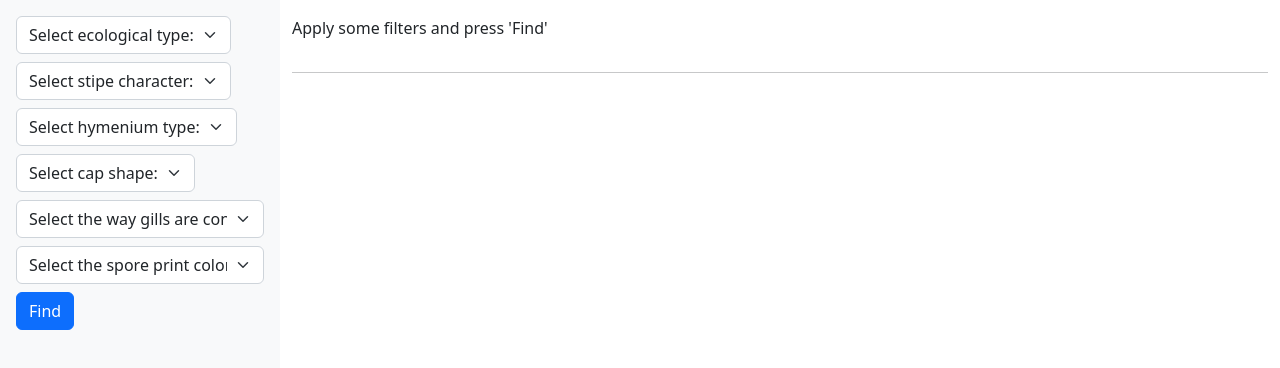
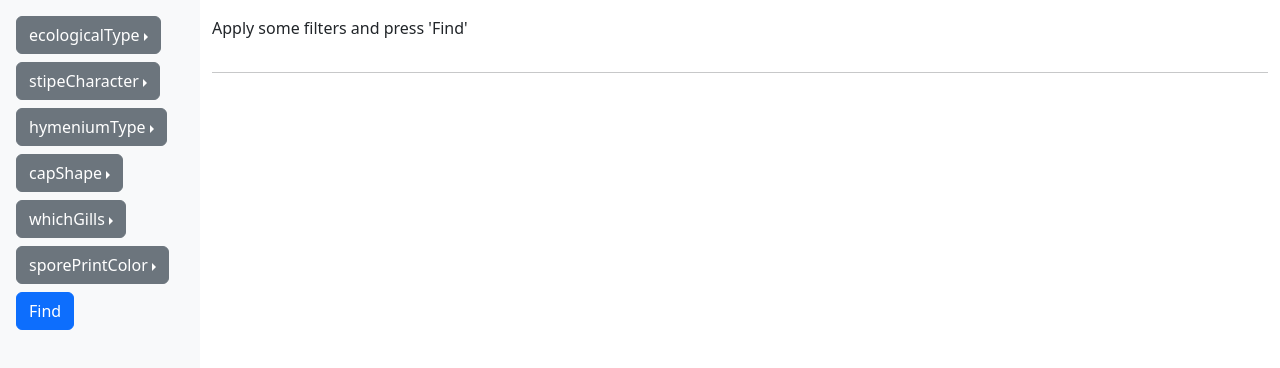
Before and after one commit to developer-16/mushroom-id, a website built with webpack: page index.html in a window 1280 px wide. Built offline with nearby package versions, Linux system fonts and the light colour scheme; files whose address does not match are found by name.

Commit message:
A bit insane image selection

```diff
--- a/index.html
+++ b/index.html
@@ -23,61 +23,26 @@
   <meta name="theme-color" content="#fafafa">
   <link href="https://cdn.jsdelivr.net/npm/bootstrap@5.2.3/dist/css/bootstrap.min.css" rel="stylesheet"
         integrity="sha384-rbsA2VBKQhggwzxH7pPCaAqO46MgnOM80zW1RWuH61DGLwZJEdK2Kadq2F9CUG65" crossorigin="anonymous">
+  <script src="https://cdn.jsdelivr.net/npm/bootstrap@5.2.3/dist/js/bootstrap.bundle.min.js"
+          integrity="sha384-kenU1KFdBIe4zVF0s0G1M5b4hcpxyD9F7jL+jjXkk+Q2h455rYXK/7HAuoJl+0I4"
+          crossorigin="anonymous"></script>
   <script defer="defer" src="./js/app.js"></script>
 </head>
 
 <body>
 <div class="container-fluid pt-3">
-  <div class="bg-light fixed-top p-3" style="width: 280px; height: 100%">
-    <form id="form">
-      <div class="mb-2">
-        <label for="ecologicalType">
-          <select class="form-select" id="ecologicalType">
-            <option value="">Select ecological type:</option>
-          </select>
-        </label>
-      </div>
-      <div class="mb-2">
-        <label for="stipeCharacter">
-          <select class="form-select" id="stipeCharacter">
-            <option value="">Select stipe character:</option>
-          </select>
-        </label>
-      </div>
-      <div class="mb-2">
-        <label for="hymeniumType">
-          <select class="form-select" id="hymeniumType">
-            <option value="">Select hymenium type:</option>
-          </select>
-        </label>
-      </div>
-      <div class="mb-2">
-        <label for="capShape">
-          <select class="form-select" id="capShape">
-            <option value="">Select cap shape:</option>
-          </select>
-        </label>
-      </div>
-      <div class="mb-2">
-        <label for="whichGills">
-          <select class="form-select" id="whichGills">
-            <option value="">Select the way gills are connected to the stipe:</option>
-          </select>
-        </label>
-      </div>
-      <div class="mb-2">
-        <label for="sporePrintColor">
-          <select class="form-select" id="sporePrintColor">
-            <option value="">Select the spore print color:</option>
-          </select>
-        </label>
-      </div>
-      <div class="mb-2">
-        <button type="submit" class="btn btn-primary">Find</button>
-      </div>
-    </form>
+  <div class="bg-light fixed-top p-3" style="width: 200px; height: 100%">
+    <div class="dropend mb-2" id="ecologicalType"></div>
+    <div class="dropend mb-2" id="stipeCharacter"></div>
+    <div class="dropend mb-2" id="hymeniumType"></div>
+    <div class="dropend mb-2" id="capShape"></div>
+    <div class="dropend mb-2" id="whichGills"></div>
+    <div class="dropend mb-2" id="sporePrintColor"></div>
+    <div class="mb-2">
+      <button type="submit" class="btn btn-primary" id="form">Find</button>
+    </div>
   </div>
-  <div style="margin-left: 280px;">
+  <div style="margin-left: 200px;">
     <div class="row" id="search-status">
       <p>Apply some filters and press 'Find'</p>
     </div>
@@ -87,9 +52,6 @@
   </div>
 </div>
 
-<script src="https://cdn.jsdelivr.net/npm/bootstrap@5.2.3/dist/js/bootstrap.bundle.min.js"
-        integrity="sha384-kenU1KFdBIe4zVF0s0G1M5b4hcpxyD9F7jL+jjXkk+Q2h455rYXK/7HAuoJl+0I4"
-        crossorigin="anonymous"></script>
 </body>
 
 </html>
--- a/js/app.js
+++ b/js/app.js
@@ -1,5 +1,6 @@
 import {queryWithFilters} from "./mushroom-query.js";
 import {toGalleryEntry} from "./gallery-helper.js";
+import {prepareFilters} from "./filters.js";
 
 const appendChildText = (main, text) => {
   const loadingText = document.createElement("p");
@@ -30,3 +31,4 @@ const updateResults = (event) => {
 }
 
 document.getElementById('form').addEventListener("submit", updateResults);
+prepareFilters();
--- /dev/null
+++ b/js/filters.js
@@ -0,0 +1,29 @@
+import {mapping} from "./mushroom-query.js";
+
+export const prepareFilters = () => Object.entries(mapping).forEach(
+  entry => {
+    const select = document.getElementById(entry[0]);
+    if (select) {
+      const options = Object.entries(entry[1])
+        .map(option =>
+          `<li id="${option[0]}"><a href="#"><img src="img/${option[0]}_icon.png" width="100px" alt="${option[0]}"/>${option[0]}</a></li>`
+        )
+        .join('');
+
+      select.innerHTML = `
+      <button class="btn btn-secondary dropdown-toggle" type="button" data-bs-toggle="dropdown" aria-expanded="false" id="${entry[0]}-button">${entry[0]}</button>
+      <ul class="dropdown-menu">${options}</ul>
+  `
+      Object.entries(entry[1]).forEach(option => {
+        document.getElementById(option[0]).addEventListener("hide.bs.dropdown", (event) => {
+          document.getElementById(`${entry[0]}-button`).innerHTML = `<img src="img/${option[0]}_icon.png" width="100px" alt="${option[0]}"/>`;
+        });
+      });
+      select.addEventListener("hide.bs.dropdown", (event) => {
+        const parent = event.clickEvent.srcElement.parentElement;
+        const id = parent.id ? parent.id : parent.parentElement.id;
+        document.getElementById(`${entry[0]}-button`).innerHTML = `<img src="img/${id}_icon.png" width="100px" alt="${id}"/>`;
+      });
+    }
+  }
+)
```
Also changed, not shown: js/filters.test.js (added, +23 -0 lines).
